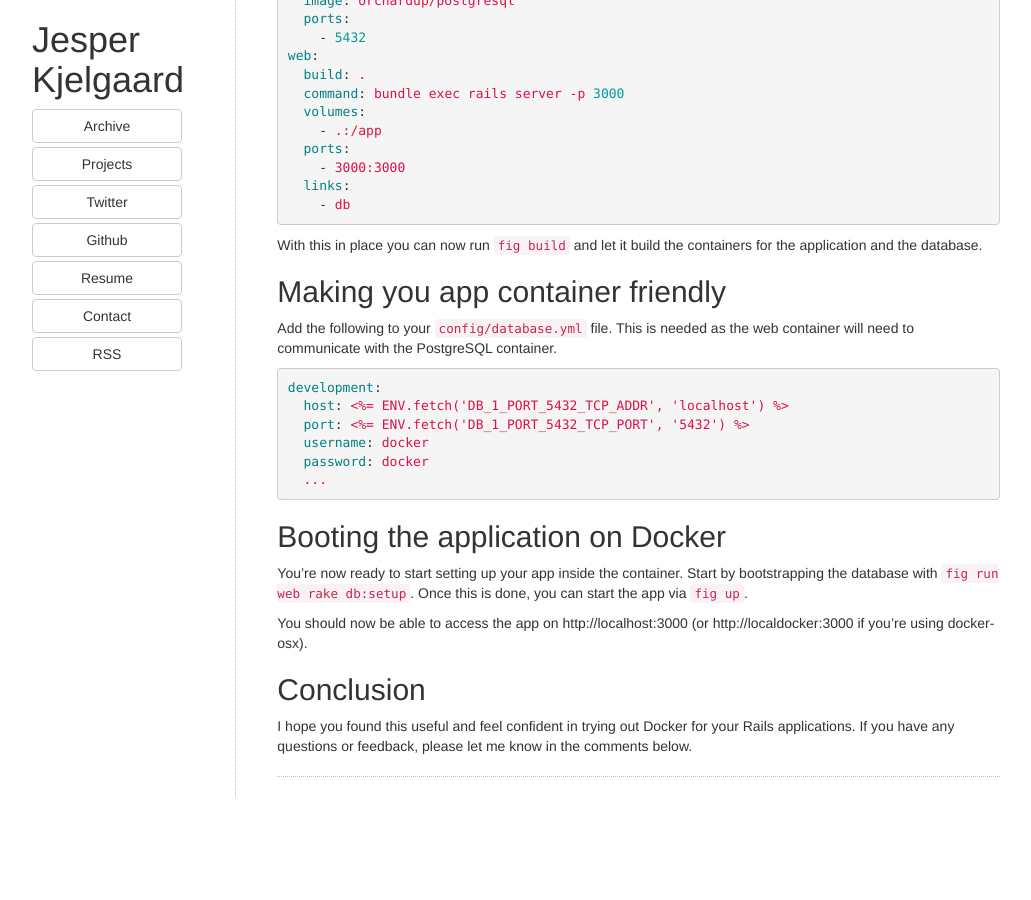
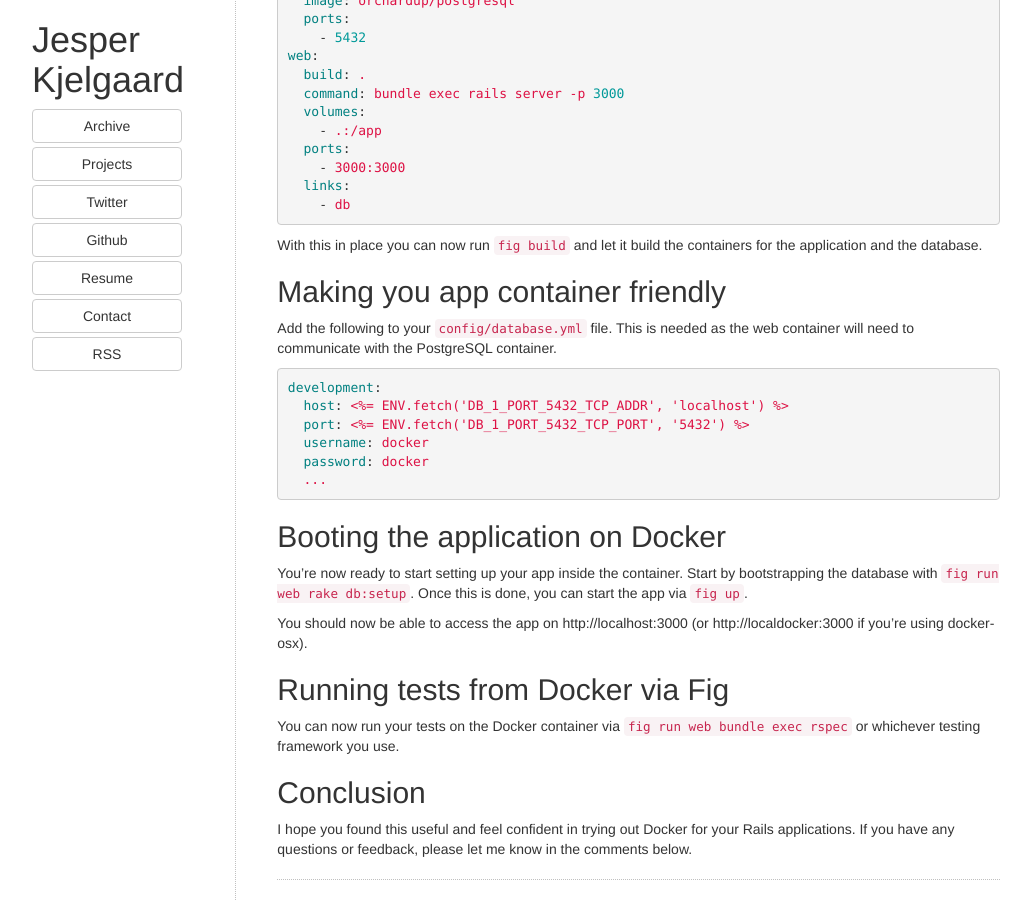
Before and after one commit to thejspr/thejspr.com, a Jekyll site: the page built from _posts/2014-08-02-ruby-rails-on-docker-with-fig-and-postgresql.md, in a window 1280 px wide and 900 px high, scrolled down 1278 px. Shown: the whole window, without its empty margins (38-1069 px from the left). Built offline with Jekyll 4.4.1, drawn with Linux system fonts in a browser that asks for light colours; comment, search, counter and statistics services are not loaded; before the commit the page ends 2075 px from its top, so only the background shows below that.

Commit message:
Add testing part to docker post

```diff
--- a/_posts/2014-08-02-ruby-rails-on-docker-with-fig-and-postgresql.md
+++ b/_posts/2014-08-02-ruby-rails-on-docker-with-fig-and-postgresql.md
@@ -118,6 +118,11 @@ You should now be able to access the app on http://localhost:3000 (or
 http://localdocker:3000 if you're using docker-osx).
 
 
+## Running tests from Docker via Fig
+
+You can now run your tests on the Docker container via `fig run web bundle exec
+rspec` or whichever testing framework you use.
+
 ## Conclusion
 
 I hope you found this useful and feel confident in trying out Docker for your
```
